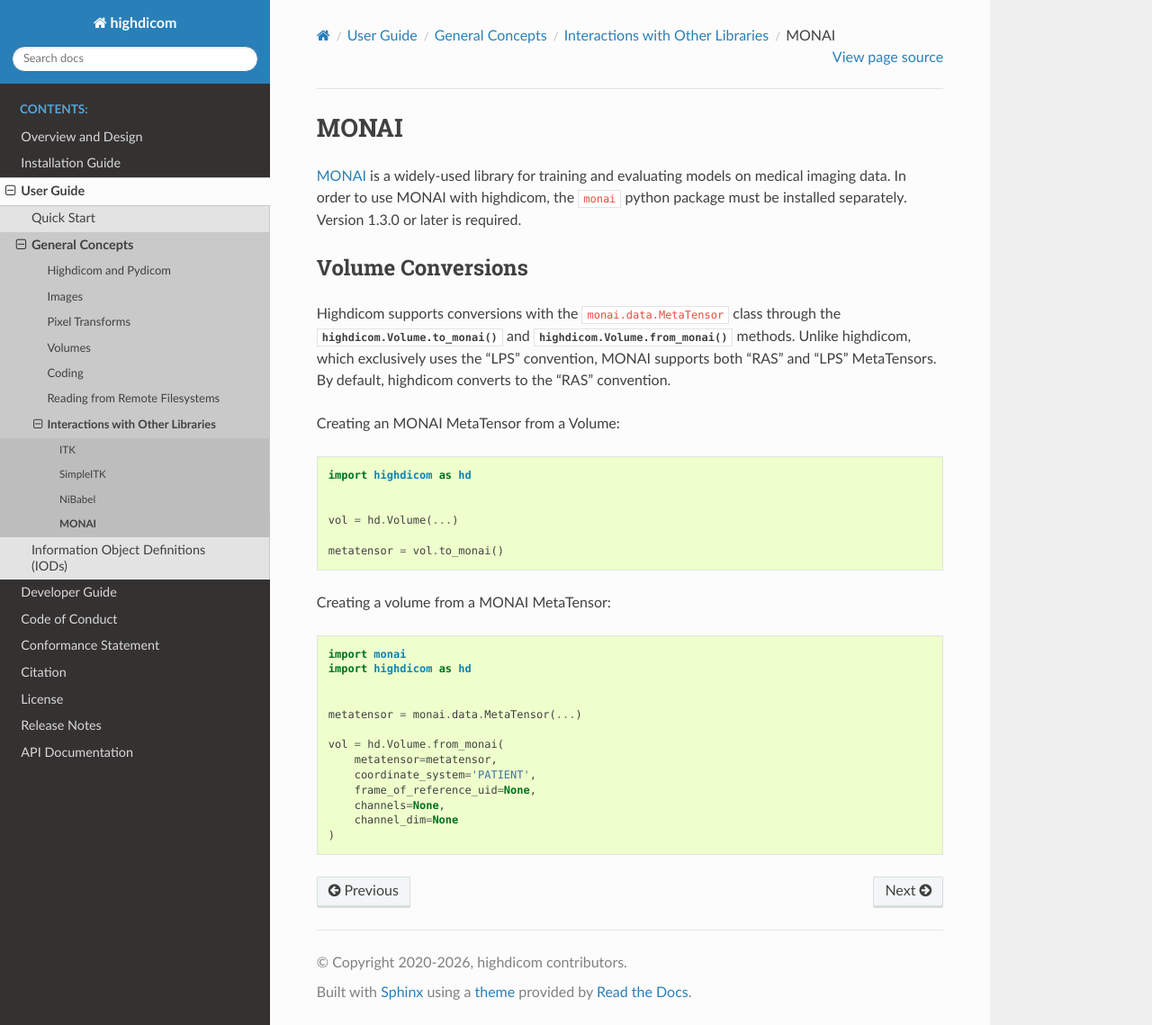
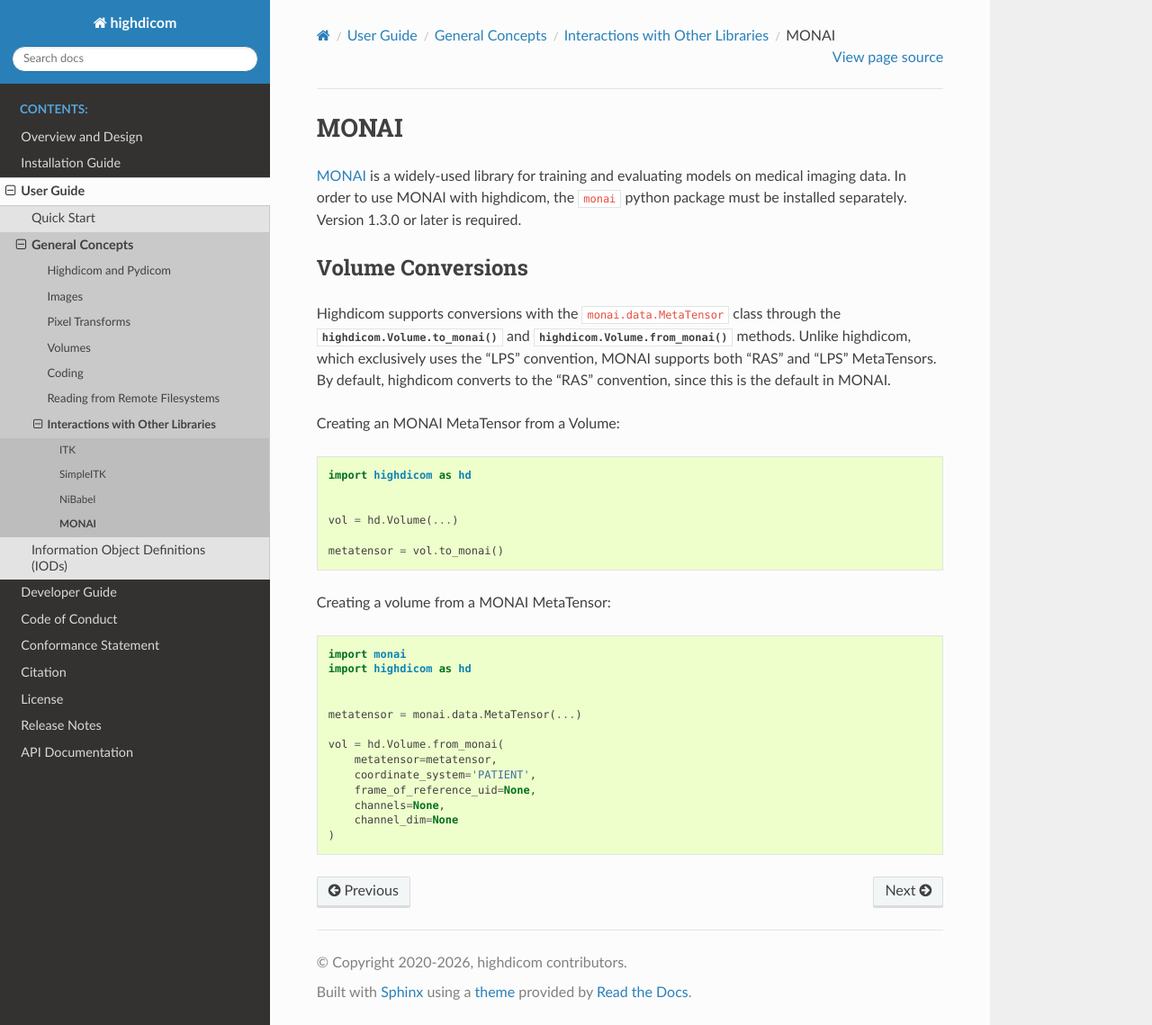
Before and after one commit to ImagingDataCommons/highdicom, a Sphinx documentation site: the page built from docs/monai_lib.rst, in a window 1280 px wide and 1139 px high. Shown: the whole window at 90% size. Built offline with Sphinx 7.4.7 and the Read the Docs theme 3.1.0, drawn with Linux system fonts in a browser that asks for light colours.

Commit message:
Update docs/monai_lib.rst
Co-authored-by: Chris Bridge <chrisbridge44@googlemail.com>

```diff
--- a/docs/monai_lib.rst
+++ b/docs/monai_lib.rst
@@ -15,7 +15,8 @@
 Highdicom supports conversions with the ``monai.data.MetaTensor`` class through the
 :meth:`highdicom.Volume.to_monai` and :meth:`highdicom.Volume.from_monai` methods.
 Unlike highdicom, which exclusively uses the "LPS" convention, MONAI supports both
-"RAS" and "LPS" MetaTensors. By default, highdicom converts to the "RAS" convention.
+"RAS" and "LPS" MetaTensors. By default, highdicom converts to the "RAS" convention,
+since this is the default in MONAI.
 
 Creating an MONAI MetaTensor from a Volume:
 
```
